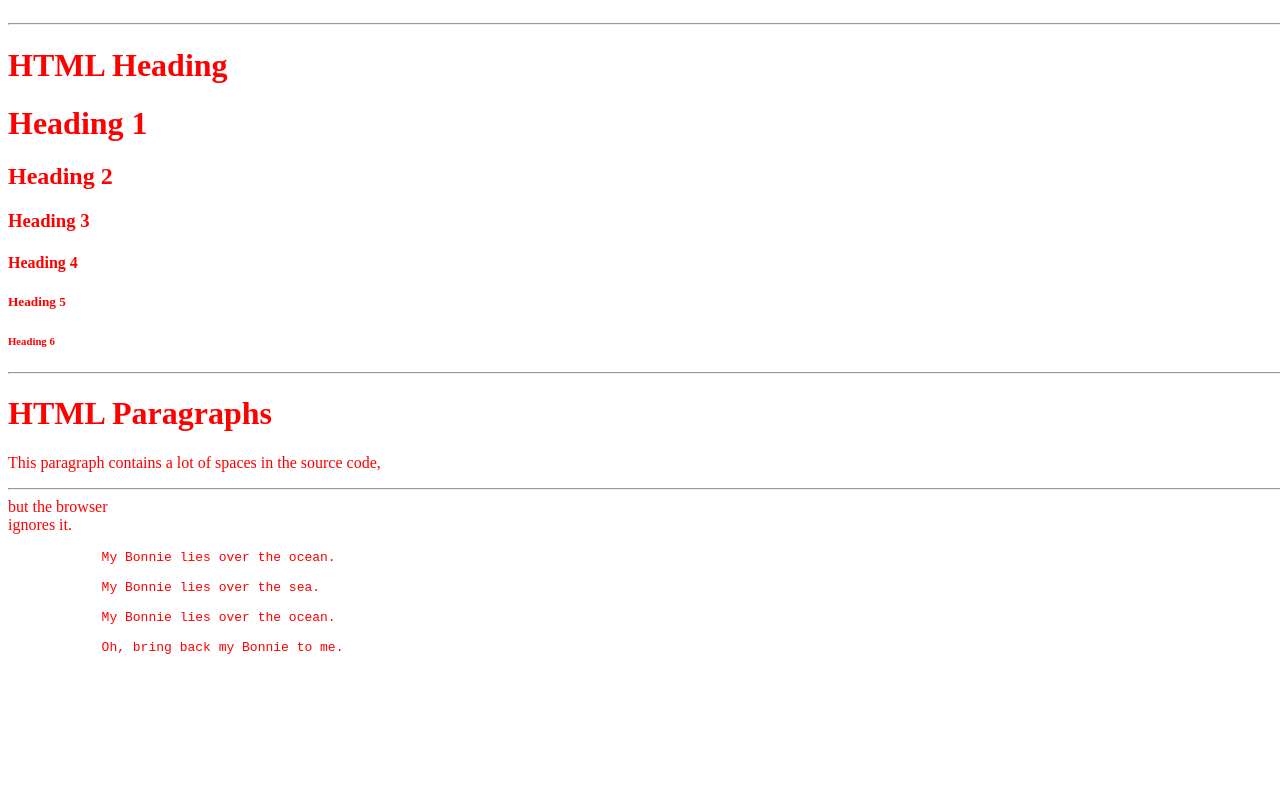
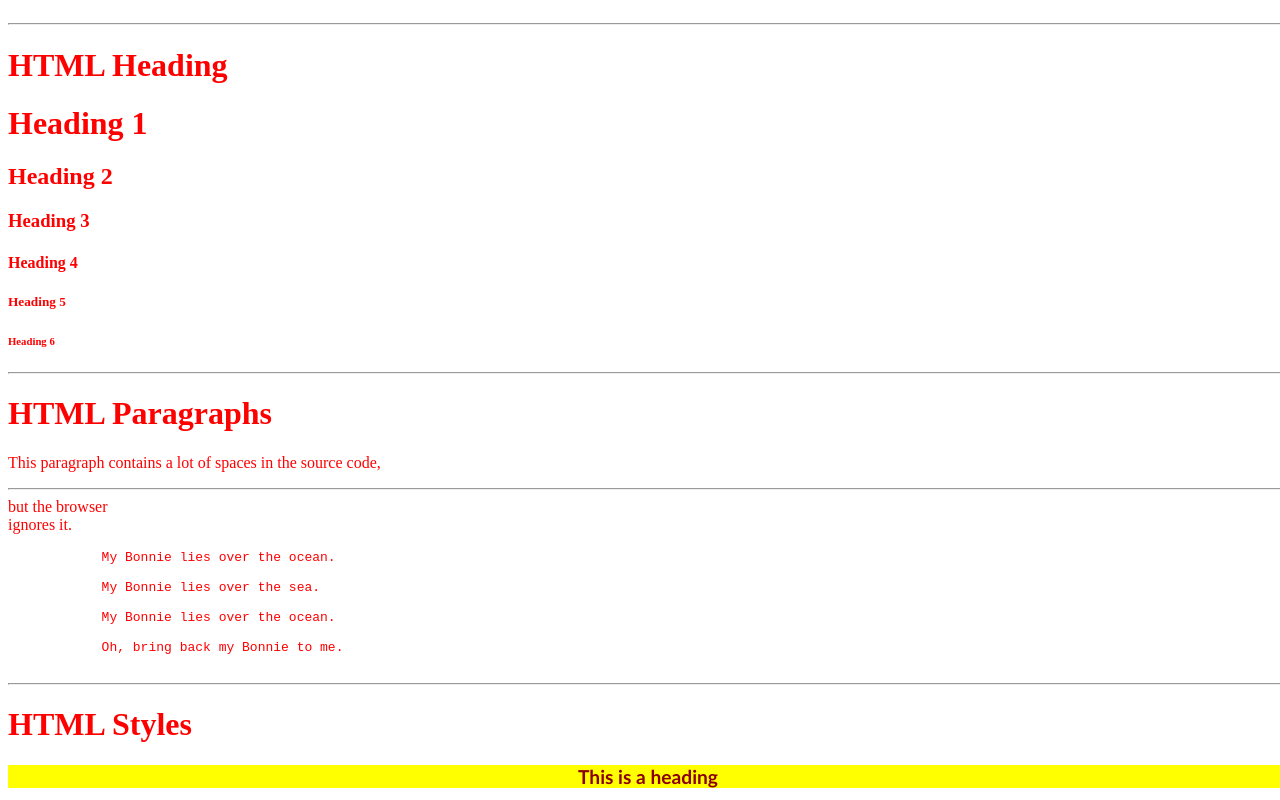
Before and after one commit to aya-alhusamia/web, a plain HTML site: page index.html in a window 1280 px wide. Shown: the part 4755-5555 px from the top of the page. Before the commit the page ends 5438 px from the top, so only its background shows below. Drawn offline with Linux system fonts and the light colour scheme.

Commit message:
HTML Style

```diff
--- a/index.html
+++ b/index.html
@@ -357,5 +357,16 @@
 
             Oh, bring back my Bonnie to me.
           </pre>
+          <!--************************************************************************-->
+      <hr>
+      <h1 style="color: red;">HTML Styles</h1>
+      <!--style attribute for styling HTML elements and it have a valus:
+      background-color: لون الخلفية .
+      color: لون الخط.
+      font-family : نوع الخط .
+      font-size: نوع الخط.
+      text-align: وين بدنا اتحاه النص.
+      -->
+      <h1 style="background-color:yellow; color: darkred; font-family: 'Gill Sans', 'Gill Sans MT', Calibri, 'Trebuchet MS', sans-serif; font-size: larger; text-align: center;">This is a heading</h1>
     </body>
 </html>
```
